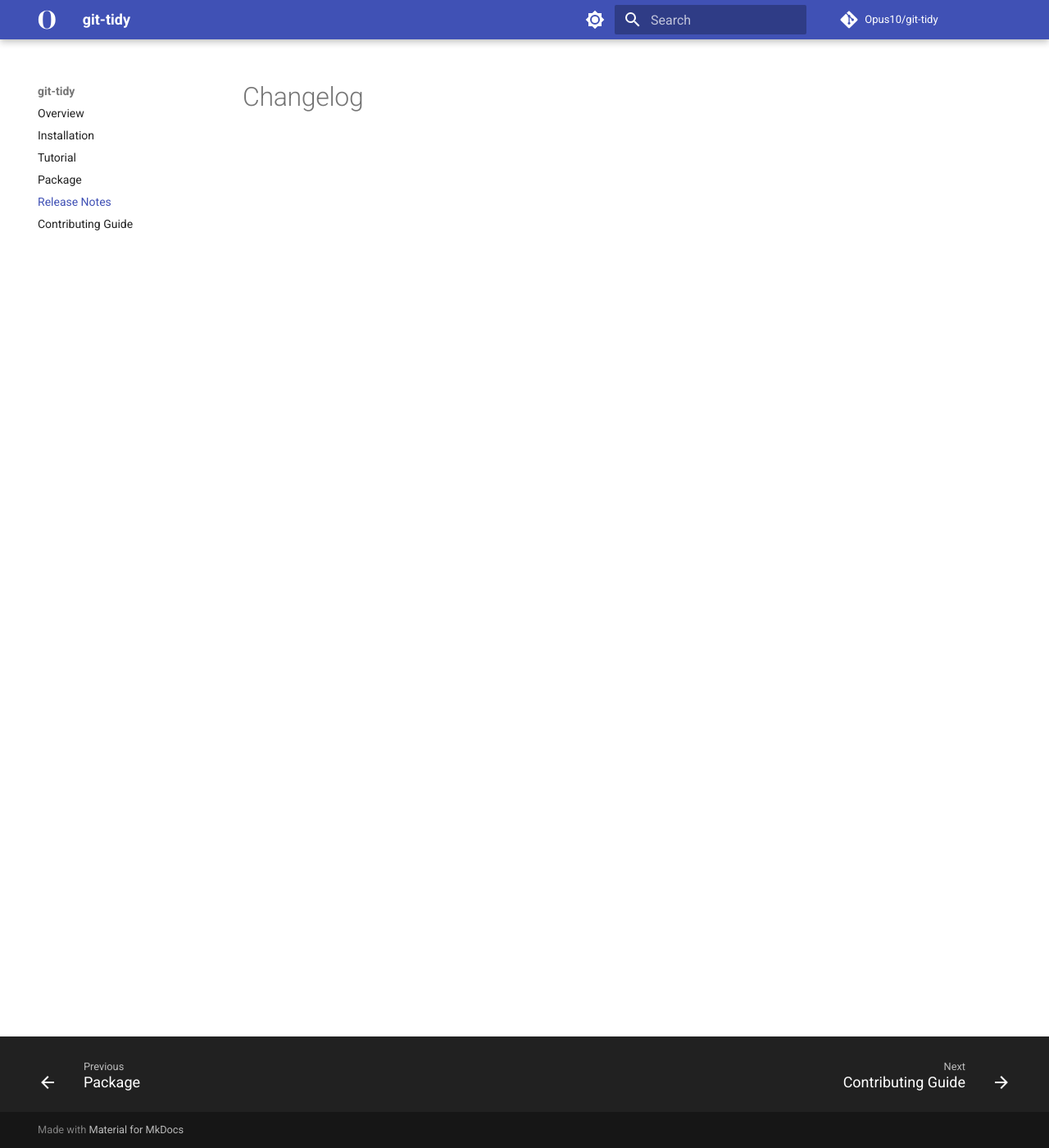
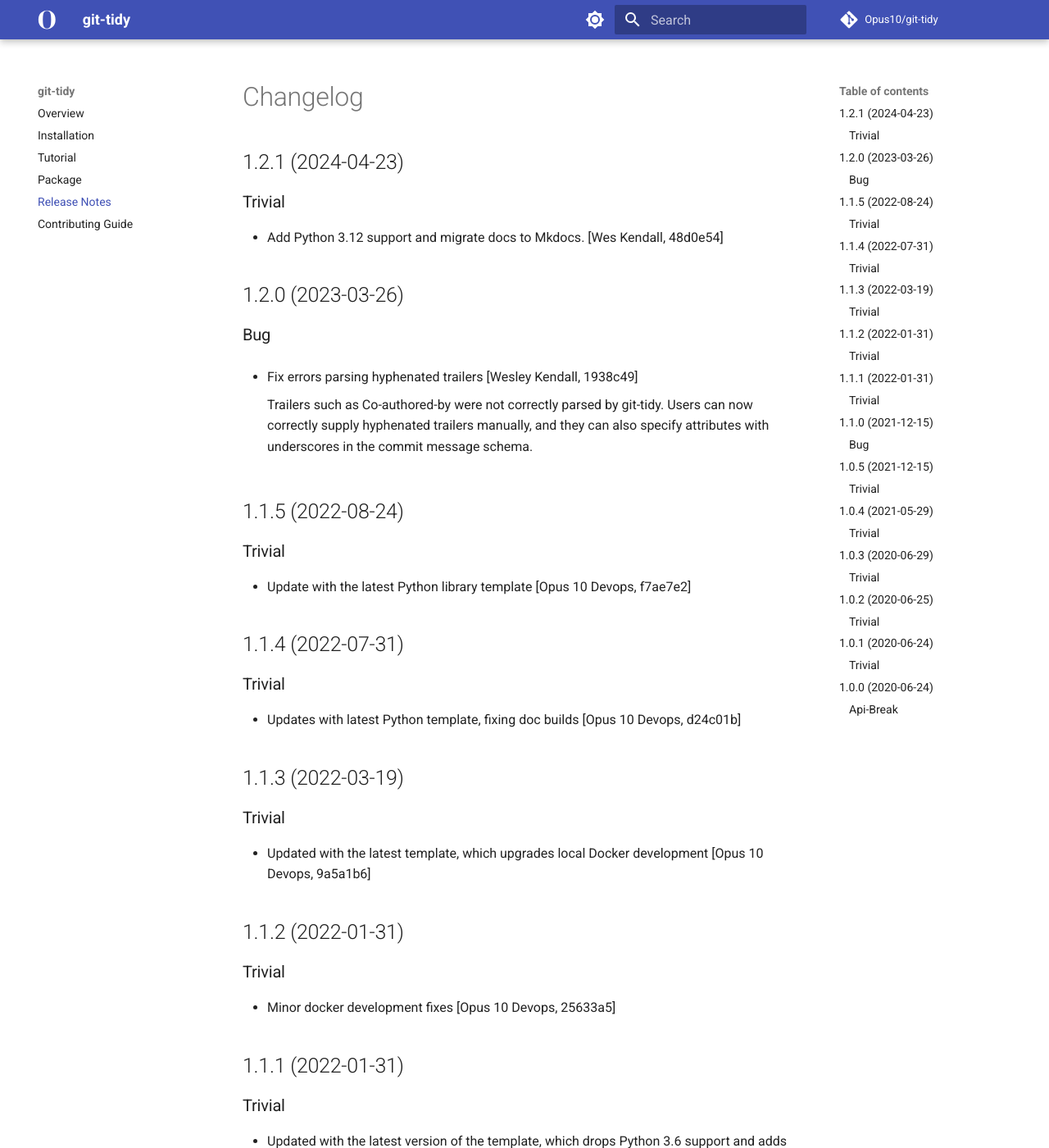
Before and after one commit to Opus10/git-tidy, an MkDocs documentation site: the page built from docs/release_notes.md, in a window 1280 px wide and 1400 px high. Shown: the whole window at 82% size. Built offline with MkDocs 1.6.1 and Material for MkDocs 9.7.7, drawn with Linux system fonts in a browser that asks for light colours; comment, search, counter and statistics services are not loaded; some of the changed text lies outside the part shown.

Commit message:
Release version 1.2.1 [skip ci]
Type: trivial

```diff
--- a/docs/release_notes.md
+++ b/docs/release_notes.md
@@ -1 +1,102 @@
 # Changelog
+
+## 1.2.1 (2024-04-23)
+
+### Trivial
+
+  - Add Python 3.12 support and migrate docs to Mkdocs. [Wes Kendall, 48d0e54]
+
+## 1.2.0 (2023-03-26)
+
+### Bug
+
+  - Fix errors parsing hyphenated trailers [Wesley Kendall, 1938c49]
+
+    Trailers such as Co-authored-by were not correctly parsed by git-tidy.
+    Users can now correctly supply hyphenated trailers manually, and they
+    can also specify attributes with underscores in the commit message
+    schema.
+
+## 1.1.5 (2022-08-24)
+
+### Trivial
+
+  - Update with the latest Python library template [Opus 10 Devops, f7ae7e2]
+
+## 1.1.4 (2022-07-31)
+
+### Trivial
+
+  - Updates with latest Python template, fixing doc builds [Opus 10 Devops, d24c01b]
+
+## 1.1.3 (2022-03-19)
+
+### Trivial
+
+  - Updated with the latest template, which upgrades local Docker development [Opus 10 Devops, 9a5a1b6]
+
+## 1.1.2 (2022-01-31)
+
+### Trivial
+
+  - Minor docker development fixes [Opus 10 Devops, 25633a5]
+
+## 1.1.1 (2022-01-31)
+
+### Trivial
+
+  - Updated with the latest version of the template, which drops Python 3.6 support and adds Python 3.10 support [Opus 10 Devops, aa8e925]
+
+## 1.1.0 (2021-12-15)
+
+### Bug
+
+  - Fix git versions installed on Mac [Wes Kendall, 2c7e268]
+
+    The return of ``git --version`` on Macs produce a different version string that
+    was previously not supported in git-tidy. This is now fixed.
+
+## 1.0.5 (2021-12-15)
+
+### Trivial
+
+  - Update to the latest Python template [Wes Kendall, d961605]
+
+## 1.0.4 (2021-05-29)
+
+### Trivial
+
+  - Updated with latest Python template [Wes Kendall, 38da743]
+
+## 1.0.3 (2020-06-29)
+
+### Trivial
+
+  - Fixed link to image in README. [Wes Kendall, 825c511]
+
+## 1.0.2 (2020-06-25)
+
+### Trivial
+
+  - Add additional README docs and homebrew install instructions. [Wes Kendall, bb7859e]
+
+## 1.0.1 (2020-06-24)
+
+### Trivial
+
+  - Added more package metadata and use git-tidy to generate ChangeLog. [Wes Kendall, 0c7c000]
+
+## 1.0.0 (2020-06-24)
+
+### Api-Break
+
+  - The initial release of git-tidy [Wes Kendall, 2968d20]
+
+    ``git-tidy`` provides git extensions for making tidy commits,
+    enforcing commit structure, and rendering structured commit logs.
+    V1 comes with the following commands:
+
+    - ``git tidy`` - Prints version information.
+    - ``git tidy-commit`` - Performs a tidy commmit.
+    - ``git tidy-lint`` - Lints commit messages.
+    - ``git tidy-log`` - Renders tidy commit messages.
--- a/pyproject.toml
+++ b/pyproject.toml
@@ -27,7 +27,7 @@ packages = [
 exclude = [
   "*/tests/"
 ]
-version = "1.2.0"
+version = "1.2.1"
 description = "Tidy git commit messages, linting, and logging"
 authors = ["Wes Kendall", "Tómas Árni Jónasson"]
 classifiers = [
```
Also changed, not shown: CHANGELOG.md (+33 -0 lines), docs/requirements.txt (+80 -85 lines).
